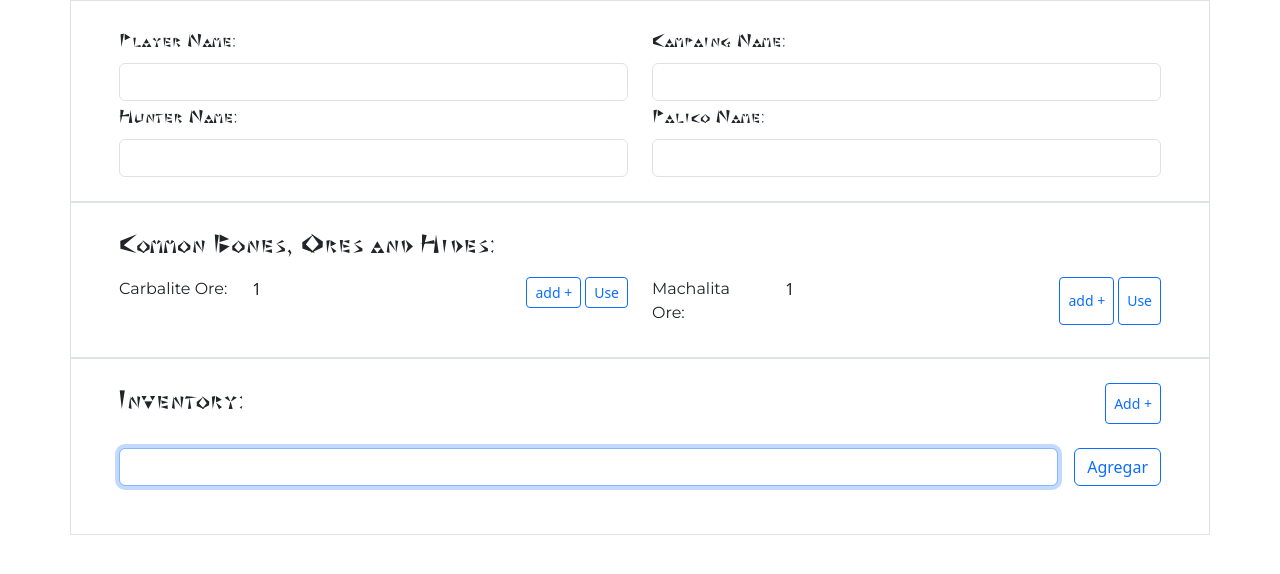
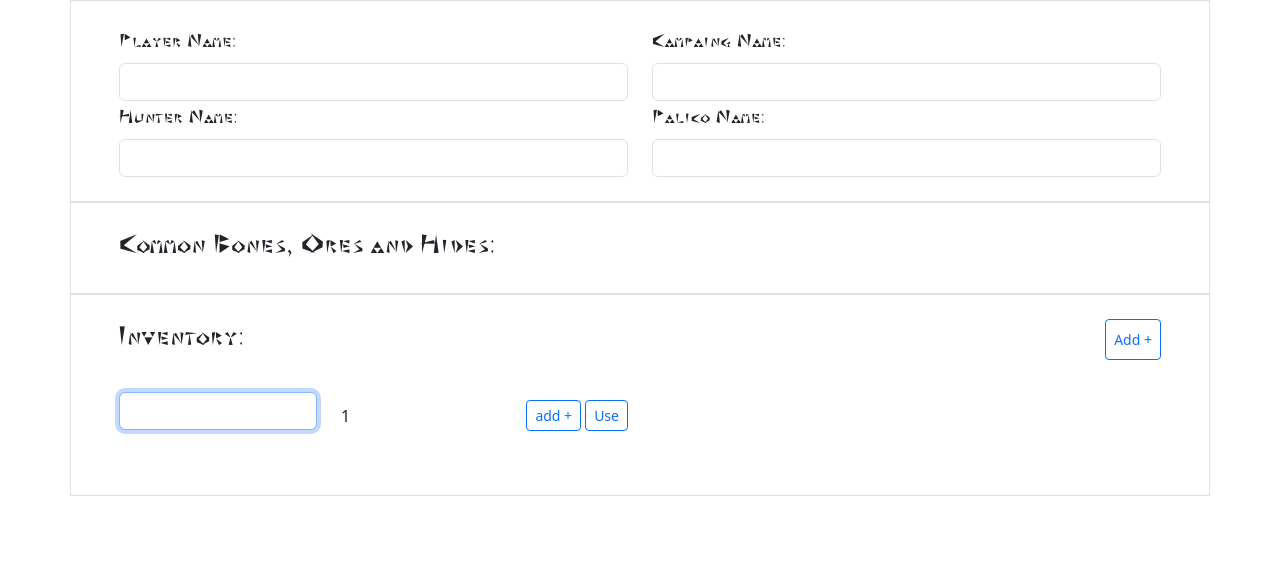
Before and after one commit to israelCanul/MonsterHunterBoard, a website built with Vite: page src/index.html in a window 1280 px wide. Both pictures are taken after a click on the button "Add +". Built offline with nearby package versions, Linux system fonts and the light colour scheme; some packages are replaced by stand-ins of ours; no server answers; the database is empty.

Commit message:
modification of inventory section

```diff
--- a/src/index.html
+++ b/src/index.html
@@ -68,66 +68,30 @@
       </div>
       <!-- Item -->
       <div class="row oresWrapper">
-        <div class="col col-12 col-md-6 py-2">
-          <!-- interno item -->
-          <div class="row bg-white">
-            <div class="col col-12 col-md-4 col-lg-3 monserrat">
-              Carbalite Ore:
-            </div>
-            <div
-              class="col col-12 col-md-8 col-lg-9 d-flex flex-row justify-content-between"
-            >
-              <span>1</span>
-              <div class="actions d-flex flex-row gap-1">
-                <button type="button" class="btn btn-sm btn-outline-primary">
-                  add +
-                </button>
-                <button type="button" class="btn btn-sm btn-outline-primary">
-                  Use
-                </button>
-              </div>
-            </div>
-          </div>
-        </div>
-        <div class="col col-12 col-md-6 py-2">
-          <!-- interno item -->
-          <div class="row bg-white">
-            <div class="col col-12 col-md-4 col-lg-3 monserrat">
-              Machalita Ore:
-            </div>
-            <div
-              class="col col-12 col-md-8 col-lg-9 d-flex flex-row justify-content-between"
-            >
-              <span>1</span>
-              <div class="actions d-flex flex-row gap-1">
-                <button type="button" class="btn btn-sm btn-outline-primary">
-                  add +
-                </button>
-                <button type="button" class="btn btn-sm btn-outline-primary">
-                  Use
-                </button>
-              </div>
-            </div>
-          </div>
-        </div>
+
       </div>
     </div>
     <div class="container px-2 px-lg-5 py-2 py-lg-4 border huntertext">
       <div class="row">
         <div class="col col-xs-6">
-          <h3 class="hunterF ">Inventory:</h3>
+          <h3 class="hunterF">Inventory:</h3>
         </div>
         <div class="col col-xs-6 d-flex justify-content-end">
-          <button type="button" class="btn btn-sm btn-outline-primary" id="addItem">
+          <button
+            type="button"
+            class="btn btn-sm btn-outline-primary"
+            id="addItem"
+          >
             Add +
           </button>
         </div>
-        <div class=" py-2 py-lg-4" id="listItemsInventory">
-            <!-- <div class="d-flex">
-              <input type="text" class="form-control" id="itemInvetory">
-              <input type="button" value="agregar" class="btn btn-outline-primary">
-          </div> -->
+        <div class="col col-12 py-2 py-md-3 py-lg-4">
+          <div class="row " id="listItemsInventory">
+
+          </div>
+          </div>
         </div>
+
       </div>
     </div>
     <script type="module" src="./js/main.js" defer async></script>
--- a/src/js/helpers.js
+++ b/src/js/helpers.js
@@ -36,4 +36,57 @@ function renderOre(ore = {}) {
   return oreRender;
 }
 
-export { getItemsInGame, renderOres };
+function renderInventory(timeStamp = '00ss') {
+  let inventoryRender = `
+  <div class="col col-12 col-md-6 py-2 inventoryItem-${timeStamp}">
+    <div class="row bg-white">
+      <div class="col col-12 col-md-6 col-lg-5 monserrat">
+        <input type="text" class="form-control " id="inventory-inputName-${timeStamp}">
+      </div>
+      <div
+        class="col col-12 col-md-6 col-lg-7 d-flex flex-row justify-content-between"
+      >
+        <span class="d-flex align-items-center justofy-content-center" id="inventory-countdata-${timeStamp}">1</span>
+        <div class="actions d-flex flex-row gap-1 py-2">
+          <button type="button" class="btn btn-sm btn-outline-primary inventory-btnAddMore" data-inventoryId="${timeStamp}">
+            add +
+          </button>
+          <button type="button" class="btn btn-sm btn-outline-primary inventory-btnUse" data-inventoryId="${timeStamp}">
+            Use
+          </button>
+        </div>
+      </div>
+    </div>
+  </div>
+  `;
+  return inventoryRender;
+}
+
+function initializeBtnInventory(timeStamp = '00ss') {
+  let btnIncrement = document.querySelectorAll('.inventory-btnAddMore');
+  let btnUse = document.querySelectorAll('.inventory-btnUse');
+  btnIncrement.forEach((btn) => {
+    let dataInventory = btn.dataset.inventoryid;
+    btn.addEventListener('click', () => {
+      let spanValue = document.querySelector(
+        `#inventory-countdata-${dataInventory}`
+      );
+      let spanCount = parseInt(spanValue.textContent);
+      spanCount++;
+      spanValue.innerText = spanCount;
+    });
+  });
+  btnUse.forEach((btn) => {
+    let dataInventory = btn.dataset.inventoryid;
+    btn.addEventListener('click', () => {
+      let spanValue = document.querySelector(
+        `#inventory-countdata-${dataInventory}`
+      );
+      let spanCount = parseInt(spanValue.textContent);
+      spanCount--;
+      spanValue.innerText = spanCount < 0 ? 0 : spanCount;
+    });
+  });
+}
+
+export { getItemsInGame, renderOres, renderInventory, initializeBtnInventory };
--- a/src/js/main.js
+++ b/src/js/main.js
@@ -2,11 +2,17 @@
 import '../scss/styles.scss';
 // Import all of Bootstrap's JS
 import * as bootstrap from 'bootstrap';
-import { getItemsInGame, renderOres } from './helpers';
+import {
+  getItemsInGame,
+  renderOres,
+  renderInventory,
+  initializeBtnInventory,
+} from './helpers';
 
 (function () {
   'use strict';
   let oresWrapper = document.querySelector('.oresWrapper');
+  var addInventory = document.getElementById('addItem');
 
   getItemsInGame((data, err) => {
     if (err) alert('error getting items');
@@ -14,29 +20,18 @@ import { getItemsInGame, renderOres } from './helpers';
       renderOres(data.ores, oresWrapper);
     }
   });
+
+  function handleButtonClickInventory() {
+    var itemsInventoryContainer = document.getElementById('listItemsInventory');
+    let timeStamp = new Date().getTime();
+    let newInventory = renderInventory(timeStamp);
+    itemsInventoryContainer.innerHTML += newInventory;
+    initializeBtnInventory(timeStamp);
+    document.querySelector(`#inventory-inputName-${timeStamp}`).focus();
+  }
+
+  //
+  if (addInventory) {
+    addInventory.addEventListener('click', handleButtonClickInventory);
+  }
 })();
-function handleButtonClickInventory() {
-var divAddInventory = document.createElement("div");
-divAddInventory.classList.add("d-flex")
-divAddInventory.classList.add("column-gap-3")
-var buttonAddInventory = document.createElement("input");
-buttonAddInventory.type = "button"
-buttonAddInventory.value = "Agregar"
-buttonAddInventory.classList.add("btn")
-buttonAddInventory.classList.add("btn-outline-primary")
-var inputToAddInventory = document.createElement("input");
-inputToAddInventory.type = "text"
-inputToAddInventory.classList.add("form-control")
-inputToAddInventory.id = "itemInvetory"
-var itemsInventoryContainer = document.getElementById("listItemsInventory");
-
-divAddInventory.appendChild(inputToAddInventory)
-divAddInventory.appendChild(buttonAddInventory)
-
-itemsInventoryContainer.appendChild(divAddInventory);
-inputToAddInventory.focus();
-}
-  var addInventory = document.getElementById("addItem")
-  if (addInventory) {
-    addInventory.addEventListener("click", handleButtonClickInventory);
-  }
```
